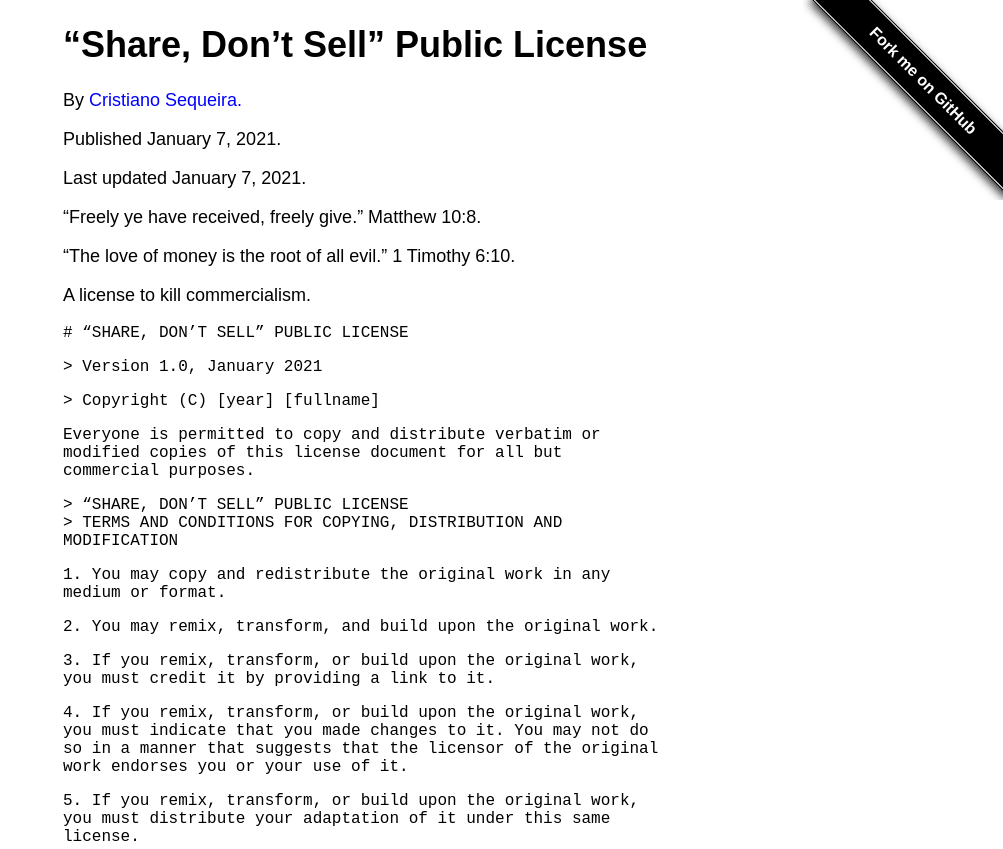
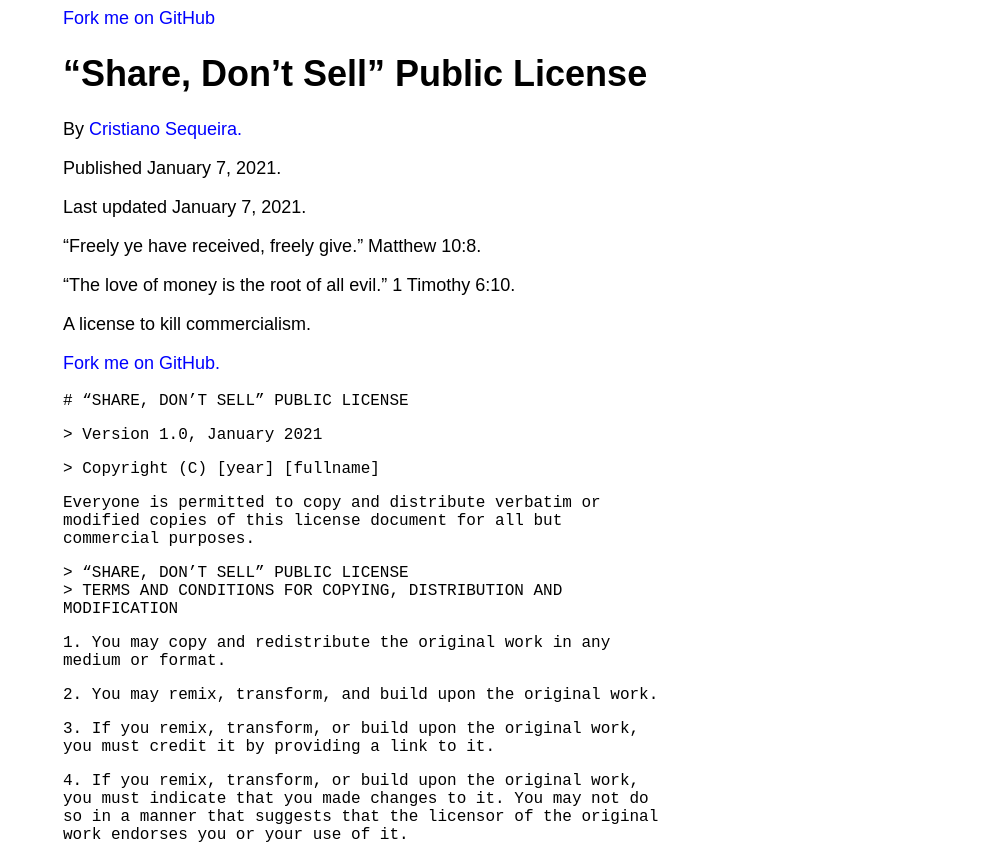
Before and after one commit to crissequeira89/share-dont-sell-public-license, a plain HTML site: page index.html in a window 1280 px wide. Shown: the top 849 px of the page, without its empty margins (277-1280 px from the left). Drawn offline with Linux system fonts and the light colour scheme.

Commit message:
Removed “Fork me” button

```diff
--- a/index.html
+++ b/index.html
@@ -28,6 +28,8 @@
   <p>“The love of money is the root of all evil.” 1 Timothy 6:10.</p>
 
   <p>A license to kill commercialism.</p>
+
+  <p><a href="https://github.com/crissequeira89/share-dont-sell-public-license">Fork me on GitHub.</a></p>
 
   <section>
     <code>
@@ -66,7 +68,5 @@
 
   <p>This license was inspired by <a href="https://creativecommons.org/licenses/by-nc-sa/4.0/">CC BY-NC-SA 4.0</a>, <a href="http://www.wtfpl.net/">WTFPL</a>, and <a href="http://dbad-license.org/">DBADPL</a>.
 
-  <p><a href="https://codepo8.github.io/css-fork-on-github-ribbon/">“Fork me” button source.</a></p>
-
 </body>
 </html>
--- a/styles.css
+++ b/styles.css
@@ -22,62 +22,3 @@ a:hover {
 		padding-left: 5%;
 	}
 }
-
-/* https://codepo8.github.io/css-fork-on-github-ribbon/ */
-
-#forkongithub a {
-    background: #000;
-    color: #fff;
-    text-decoration: none;
-    font-family: arial, sans-serif;
-    text-align: center;
-    font-weight: bold;
-    padding: 5px 40px;
-    font-size: 1rem;
-    line-height: 2rem;
-    position: relative;
-    transition: 0.5s;
-}
-#forkongithub a:hover {
-    background: #c11;
-    color: #fff;
-}
-#forkongithub a::before,
-#forkongithub a::after {
-    content: "";
-    width: 100%;
-    display: block;
-    position: absolute;
-    top: 1px;
-    left: 0;
-    height: 1px;
-    background: #fff;
-}
-#forkongithub a::after {
-    bottom: 1px;
-    top: auto;
-}
-@media screen and (min-width: 800px) {
-    #forkongithub {
-        position: absolute;
-        display: block;
-        top: 0;
-        right: 0;
-        width: 200px;
-        overflow: hidden;
-        height: 200px;
-        z-index: 9999;
-    }
-    #forkongithub a {
-        width: 200px;
-        position: absolute;
-        top: 60px;
-        right: -60px;
-        transform: rotate(45deg);
-        -webkit-transform: rotate(45deg);
-        -ms-transform: rotate(45deg);
-        -moz-transform: rotate(45deg);
-        -o-transform: rotate(45deg);
-        box-shadow: 4px 4px 10px rgba(0, 0, 0, 0.8);
-    }
-}
```
